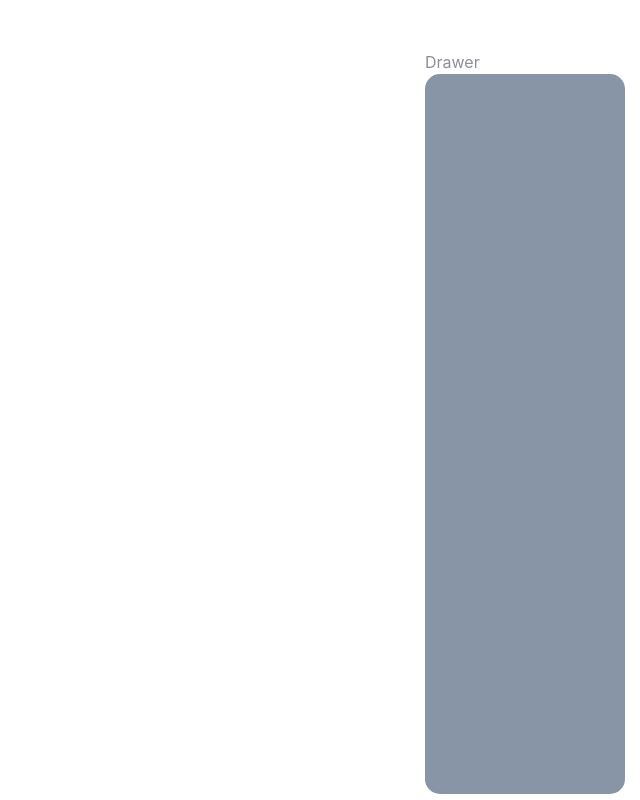
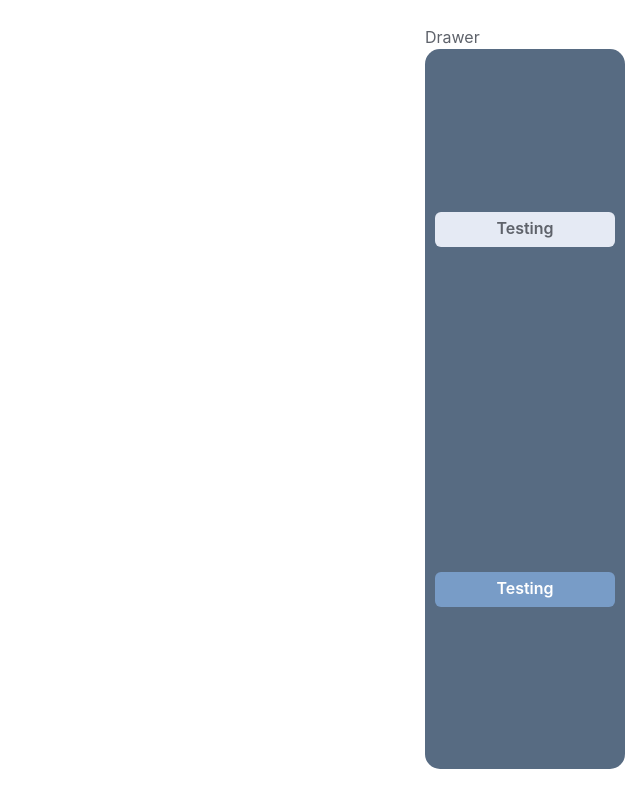
Before and after one commit to pakerchang/gpt-assistant, a React (Vite) app: page / in a window 1280 px wide. Shown: the whole page, without its empty margins (640-1280 px from the left). Built offline with nearby package versions, Linux system fonts and the light colour scheme.

Commit message:
style(custom): #4 Add theme guideline.

```diff
--- a/src/App.tsx
+++ b/src/App.tsx
@@ -1,10 +1,16 @@
-import { Box, Flex } from "@chakra-ui/react";
+import { Box, Flex, Button } from "@chakra-ui/react";
 
 function App() {
   return (
-    <Box pos="fixed" zIndex={100} top={50} right={0} w="200px" h="90vh" mr="15px" opacity={0.5}>
+    <Box pos="fixed" zIndex={100} top={0} right={0} w="200px" h="90vh" mt="25px" mr="15px" opacity={0.7}>
       <Box>Drawer</Box>
       <Flex h="100%" flexDirection="column" alignItems="center" justifyContent="space-around" borderRadius="15px" bgColor="primaryBg">
+        <Button size="customBtn" variant="quickRespButton">
+          Testing
+        </Button>
+        <Button size="customBtn" variant="promptButton">
+          Testing
+        </Button>
       </Flex>
     </Box>
   );
--- a/src/styles/theme.ts
+++ b/src/styles/theme.ts
@@ -1,18 +1,31 @@
 import { extendTheme } from "@chakra-ui/react";
 
-const config = {
-  initialColorMode: "light",
-  useSystemColorMode: false,
-};
-
 const theme = extendTheme({
-  config,
   colors: {
     primaryBg: "#112D4E",
     promptBtn: "#3F72AF",
     quickRespBtn: "#DBE2Ef",
     settingBtn: "#F9F7F7",
   },
+  components: {
+    Button: {
+      sizes: {
+        customBtn: {
+          width: "180px",
+          height: "35px",
+        },
+      },
+      variants: {
+        promptButton: (props: any) => ({
+          bg: props.theme.colors.promptBtn,
+          color: "white",
+        }),
+        quickRespButton: (props: any) => ({
+          bg: props.theme.colors.quickRespBtn,
+        }),
+      },
+    },
+  },
 });
 
 export default theme;
```
